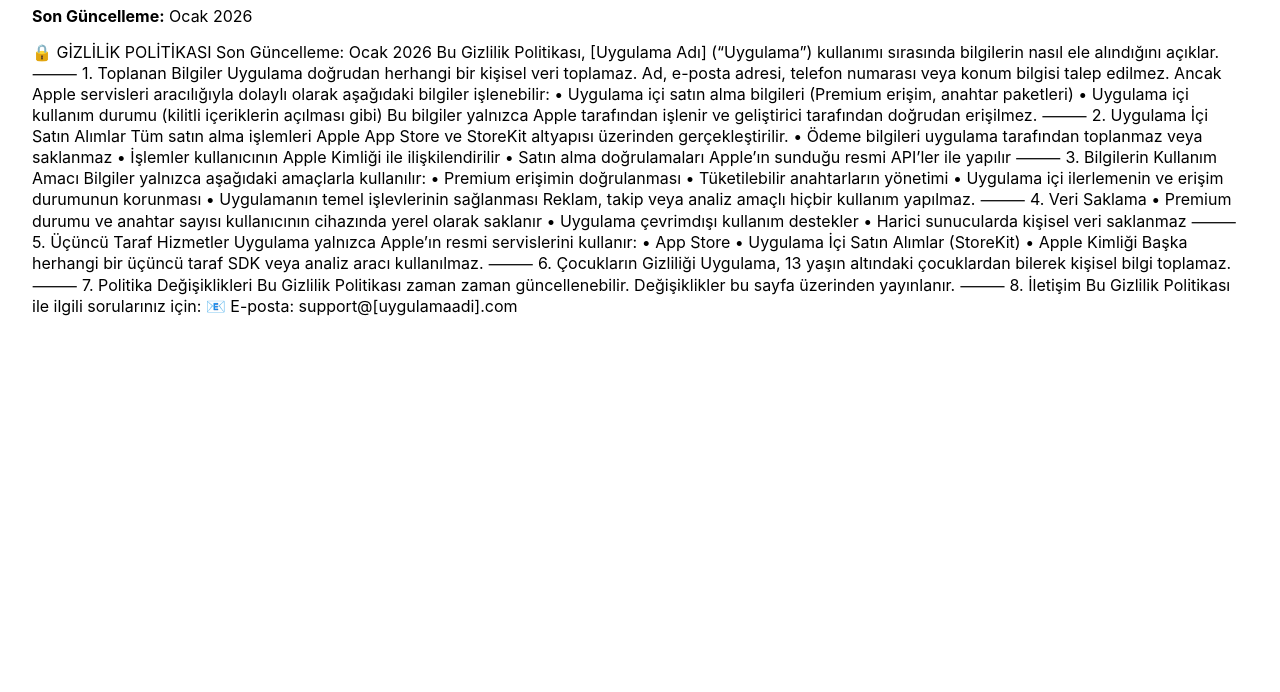
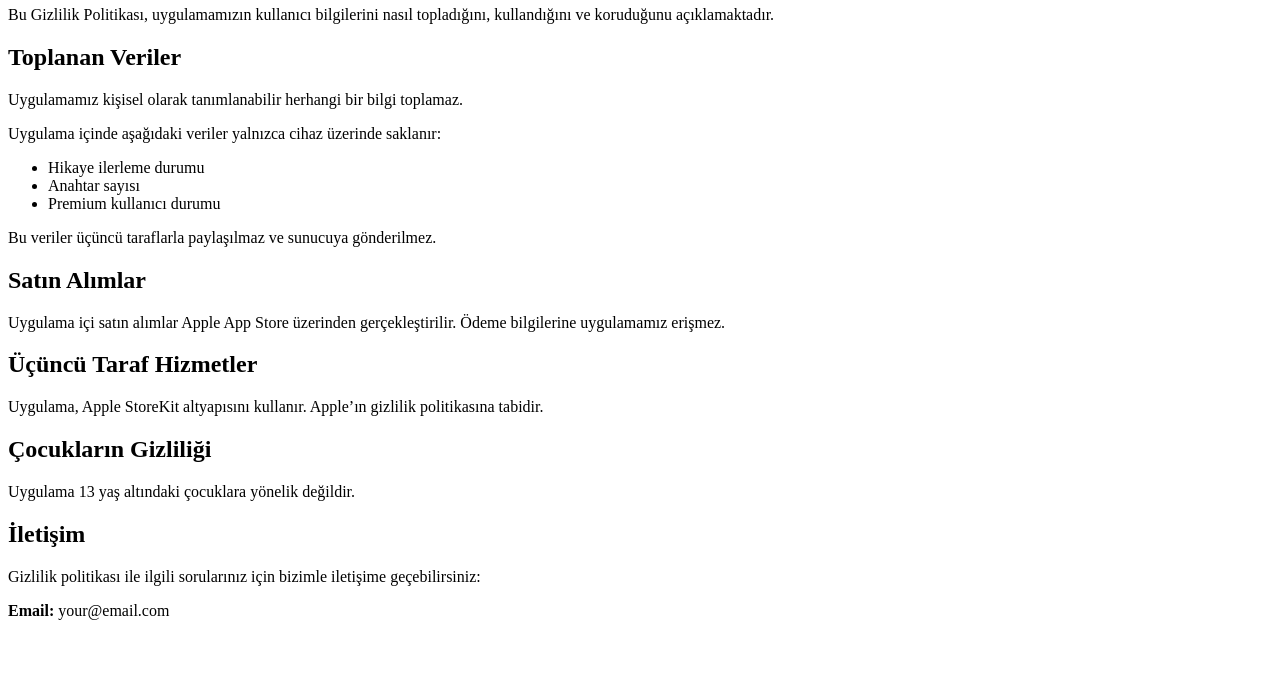
Before and after one commit to anilkrcn/app-legal, a plain HTML site: page tr/privacy.html in a window 1280 px wide. Shown: the part 108-800 px from the top of the page. Drawn offline with Linux system fonts and the light colour scheme.

Commit message:
Update privacy.html

```diff
--- a/tr/privacy.html
+++ b/tr/privacy.html
@@ -1,94 +1,41 @@
-
 <!DOCTYPE html>
 <html lang="tr">
 <head>
     <meta charset="UTF-8">
     <title>Gizlilik Politikası</title>
+    <meta name="viewport" content="width=device-width, initial-scale=1">
 </head>
-<body style="font-family: -apple-system, BlinkMacSystemFont; padding: 24px;">
+<body>
 
 <h1>Gizlilik Politikası</h1>
-<p><strong>Son Güncelleme:</strong> Ocak 2026</p>
+<p>Son güncelleme: 2026</p>
 
-<!-- BURAYA BİRAZ ÖNCE YAZDIĞIM TÜRKÇE METNİ BİREBİR KOY -->
-  🔒 GİZLİLİK POLİTİKASI
+<p>Bu Gizlilik Politikası, uygulamamızın kullanıcı bilgilerini nasıl topladığını, kullandığını ve koruduğunu açıklamaktadır.</p>
 
-Son Güncelleme: Ocak 2026
+<h2>Toplanan Veriler</h2>
+<p>Uygulamamız kişisel olarak tanımlanabilir herhangi bir bilgi toplamaz.</p>
 
-Bu Gizlilik Politikası, [Uygulama Adı] (“Uygulama”) kullanımı sırasında bilgilerin nasıl ele alındığını açıklar.
+<p>Uygulama içinde aşağıdaki veriler yalnızca cihaz üzerinde saklanır:</p>
+<ul>
+    <li>Hikaye ilerleme durumu</li>
+    <li>Anahtar sayısı</li>
+    <li>Premium kullanıcı durumu</li>
+</ul>
 
-⸻
+<p>Bu veriler üçüncü taraflarla paylaşılmaz ve sunucuya gönderilmez.</p>
 
-1. Toplanan Bilgiler
+<h2>Satın Alımlar</h2>
+<p>Uygulama içi satın alımlar Apple App Store üzerinden gerçekleştirilir. Ödeme bilgilerine uygulamamız erişmez.</p>
 
-Uygulama doğrudan herhangi bir kişisel veri toplamaz.
-Ad, e-posta adresi, telefon numarası veya konum bilgisi talep edilmez.
+<h2>Üçüncü Taraf Hizmetler</h2>
+<p>Uygulama, Apple StoreKit altyapısını kullanır. Apple’ın gizlilik politikasına tabidir.</p>
 
-Ancak Apple servisleri aracılığıyla dolaylı olarak aşağıdaki bilgiler işlenebilir:
-	•	Uygulama içi satın alma bilgileri (Premium erişim, anahtar paketleri)
-	•	Uygulama içi kullanım durumu (kilitli içeriklerin açılması gibi)
+<h2>Çocukların Gizliliği</h2>
+<p>Uygulama 13 yaş altındaki çocuklara yönelik değildir.</p>
 
-Bu bilgiler yalnızca Apple tarafından işlenir ve geliştirici tarafından doğrudan erişilmez.
-
-⸻
-
-2. Uygulama İçi Satın Alımlar
-
-Tüm satın alma işlemleri Apple App Store ve StoreKit altyapısı üzerinden gerçekleştirilir.
-	•	Ödeme bilgileri uygulama tarafından toplanmaz veya saklanmaz
-	•	İşlemler kullanıcının Apple Kimliği ile ilişkilendirilir
-	•	Satın alma doğrulamaları Apple’ın sunduğu resmi API’ler ile yapılır
-
-⸻
-
-3. Bilgilerin Kullanım Amacı
-
-Bilgiler yalnızca aşağıdaki amaçlarla kullanılır:
-	•	Premium erişimin doğrulanması
-	•	Tüketilebilir anahtarların yönetimi
-	•	Uygulama içi ilerlemenin ve erişim durumunun korunması
-	•	Uygulamanın temel işlevlerinin sağlanması
-
-Reklam, takip veya analiz amaçlı hiçbir kullanım yapılmaz.
-
-⸻
-
-4. Veri Saklama
-	•	Premium durumu ve anahtar sayısı kullanıcının cihazında yerel olarak saklanır
-	•	Uygulama çevrimdışı kullanım destekler
-	•	Harici sunucularda kişisel veri saklanmaz
-
-⸻
-
-5. Üçüncü Taraf Hizmetler
-
-Uygulama yalnızca Apple’ın resmi servislerini kullanır:
-	•	App Store
-	•	Uygulama İçi Satın Alımlar (StoreKit)
-	•	Apple Kimliği
-
-Başka herhangi bir üçüncü taraf SDK veya analiz aracı kullanılmaz.
-
-⸻
-
-6. Çocukların Gizliliği
-
-Uygulama, 13 yaşın altındaki çocuklardan bilerek kişisel bilgi toplamaz.
-
-⸻
-
-7. Politika Değişiklikleri
-
-Bu Gizlilik Politikası zaman zaman güncellenebilir.
-Değişiklikler bu sayfa üzerinden yayınlanır.
-
-⸻
-
-8. İletişim
-
-Bu Gizlilik Politikası ile ilgili sorularınız için:
-
-📧 E-posta: support@[uygulamaadi].com
+<h2>İletişim</h2>
+<p>Gizlilik politikası ile ilgili sorularınız için bizimle iletişime geçebilirsiniz:</p>
+<p><strong>Email:</strong> your@email.com</p>
 
 </body>
 </html>
```
